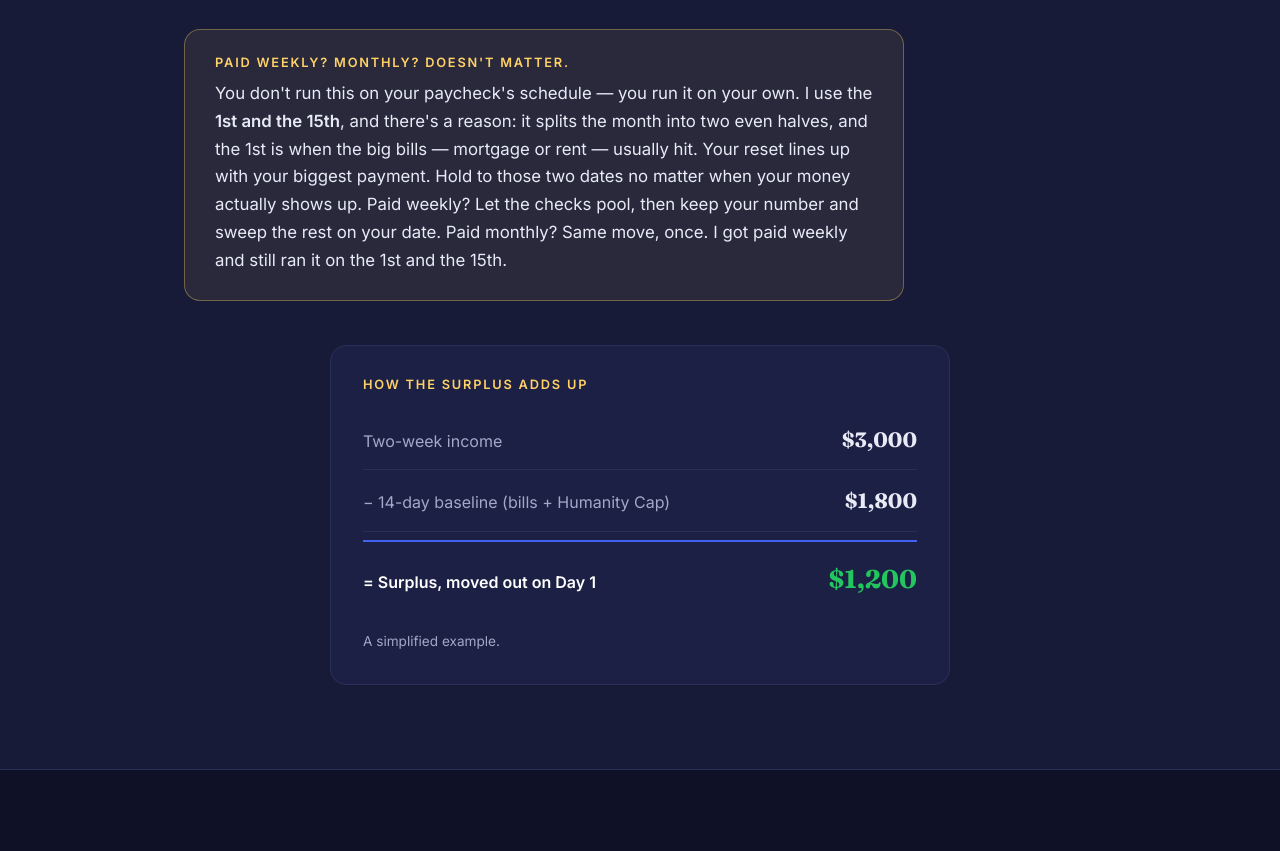
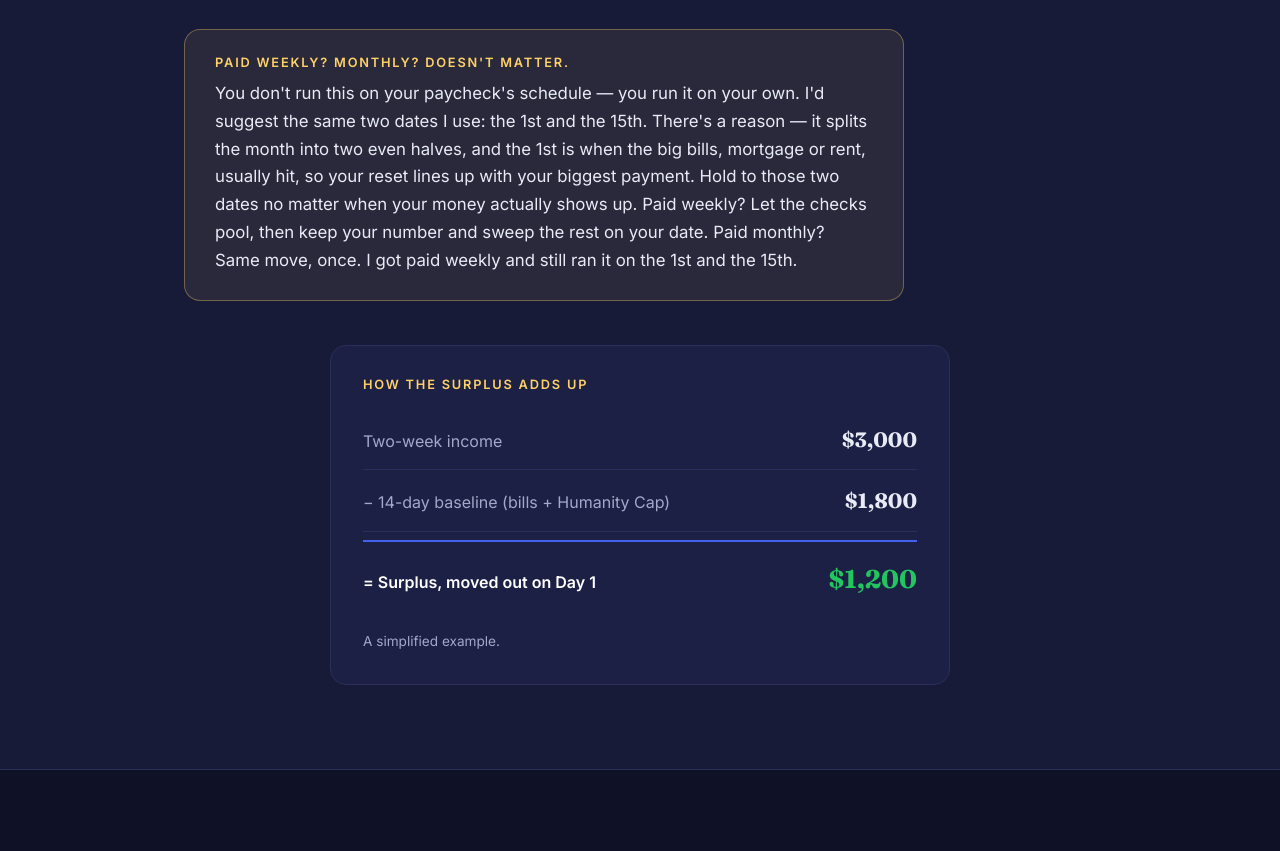
Before and after one commit to bjanish/leanbaseline, a plain HTML site: page index.html in a window 1280 px wide. Shown: the part 4725-5576 px from the top of the page. Drawn offline with Linux system fonts and the light colour scheme; no server answers.

Commit message:
Turn 1st/15th from personal example into a clear recommendation

```diff
--- a/index.html
+++ b/index.html
@@ -269,13 +269,14 @@
           <h3 class="callout__title">Paid weekly? Monthly? Doesn't matter.</h3>
           <p>
             You don't run this on your paycheck's schedule — you run it on your
-            own. I use the <strong>1st and the 15th</strong>, and there's a reason:
-            it splits the month into two even halves, and the 1st is when the big
-            bills — mortgage or rent — usually hit. Your reset lines up with your
-            biggest payment. Hold to those two dates no matter when your money
-            actually shows up. Paid weekly? Let the checks pool, then keep your
-            number and sweep the rest on your date. Paid monthly? Same move, once.
-            I got paid weekly and still ran it on the 1st and the 15th.
+            own. <strong></strong>I'd suggest the same two dates I use: the 1st and the
+            15th.</strong> There's a reason — it splits the month into two even
+            halves, and the 1st is when the big bills, mortgage or rent, usually
+            hit, so your reset lines up with your biggest payment. Hold to those
+            two dates no matter when your money actually shows up. Paid weekly? Let
+            the checks pool, then keep your number and sweep the rest on your date.
+            Paid monthly? Same move, once. I got paid weekly and still ran it on
+            the 1st and the 15th.
           </p>
         </div>
 
```
